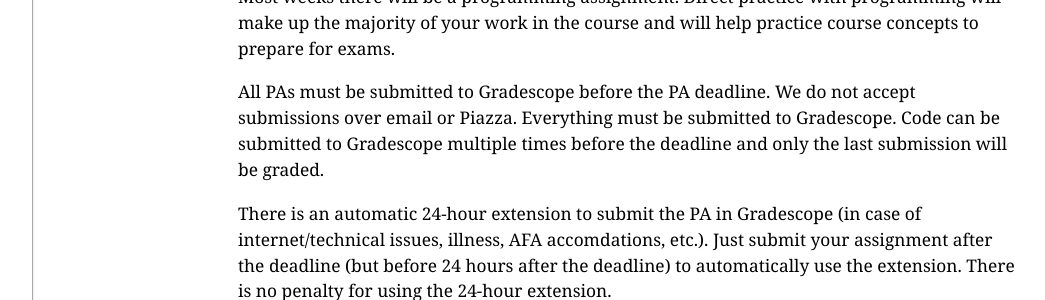
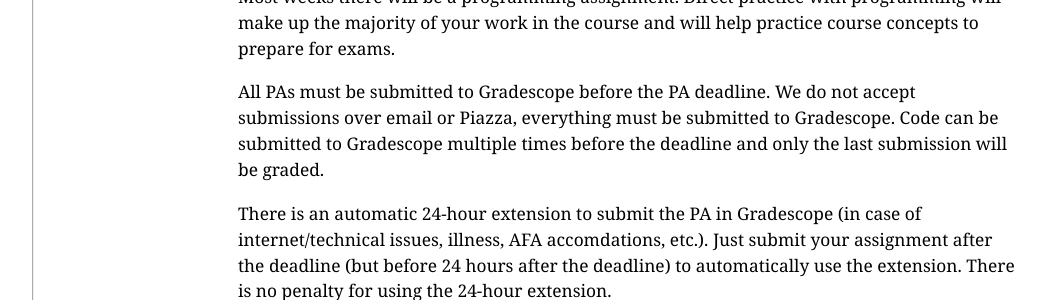
Before and after one commit to ucsd-cse8b-w24/ucsd-cse8b-w24, a Jekyll site: the page built from syllabus.md, in a window 1280 px wide and 900 px high, scrolled down 2199 px. Shown: the part 181-481 px from the top of the window, without its empty margins (56-1101 px from the left). Built offline with Jekyll 4.4.1, drawn with Linux system fonts in a browser that asks for light colours.

```diff
--- a/syllabus.md
+++ b/syllabus.md
@@ -103,7 +103,7 @@ by Friday of Week 2. Starting in Week 3, we will strive to post Stepik grades to
 
 Most weeks there will be a programming assignment. Direct practice with programming will make up the majority of your work in the course and will help practice course concepts to prepare for exams.
 
-All PAs must be submitted to Gradescope before the PA deadline. We do not accept submissions over email or Piazza. Everything must be submitted to Gradescope. Code can be submitted to Gradescope multiple times before the deadline and only the last submission will be graded.
+All PAs must be submitted to Gradescope before the PA deadline. We do not accept submissions over email or Piazza, everything must be submitted to Gradescope. Code can be submitted to Gradescope multiple times before the deadline and only the last submission will be graded.
 
 There is an automatic 24-hour extension to submit the PA in Gradescope (in case of internet/technical issues, illness, AFA accomdations, etc.). Just submit your assignment after the deadline (but before 24 hours after the deadline) to automatically use the extension. There is no penalty for using the 24-hour extension.
 
```
